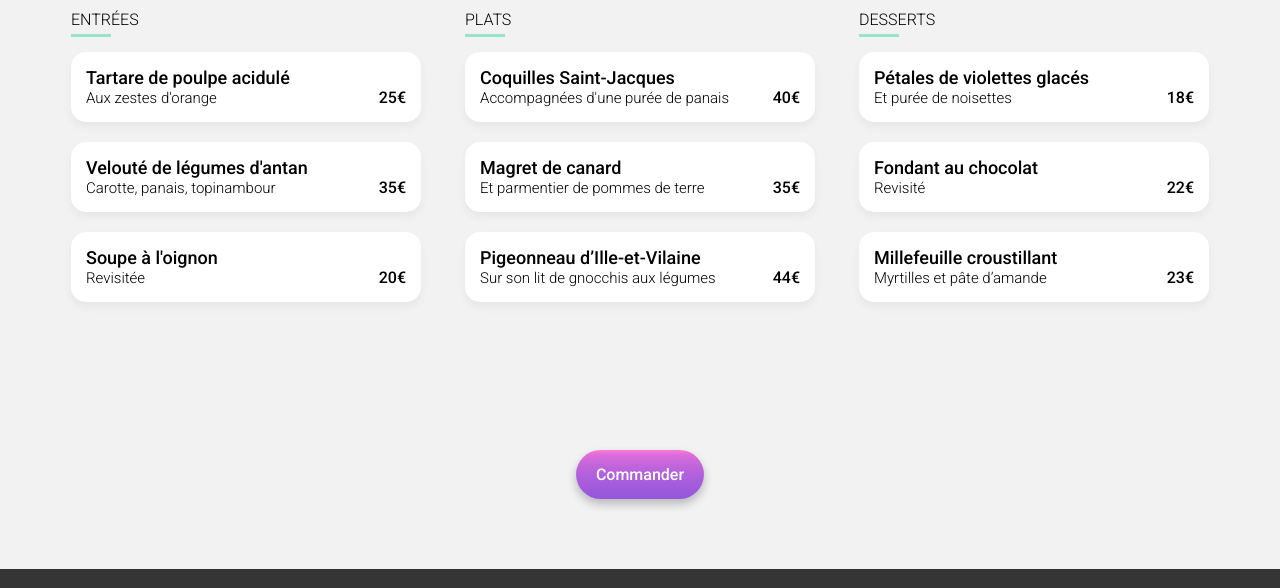
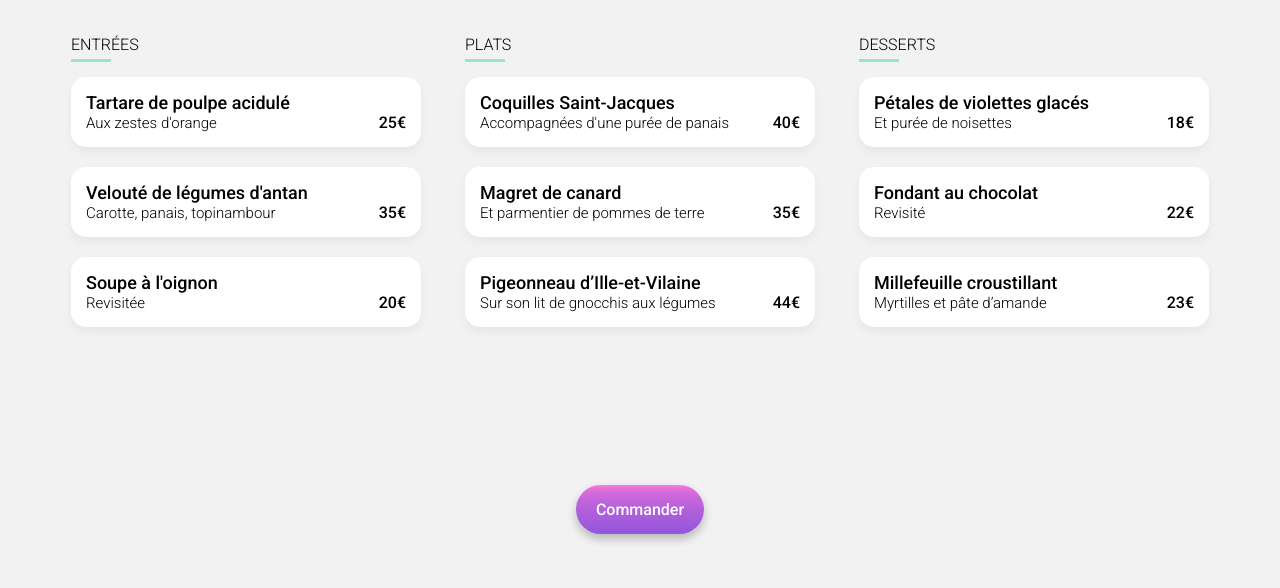
Before and after one commit to fischer-c187/P3, a plain HTML site: page pages/a-la-francaise.html in a window 1280 px wide. Shown: the part 510-1098 px from the top of the page. Drawn offline with Linux system fonts and the light colour scheme; a web font is replaced by a local one.

Commit message:
correction bug

```diff
--- a/sass/components/_title.scss
+++ b/sass/components/_title.scss
@@ -6,4 +6,8 @@
 .presentation__title {
     font-family: shrikhand, sans-serif;
     font-size: rem(28);
+
+    @include desktop {
+        font-size: rem(32);
+    }
 }
--- a/sass/layout/_presentation.scss
+++ b/sass/layout/_presentation.scss
@@ -37,6 +37,7 @@
         justify-content: space-around;
         align-items: flex-start;
         min-height: 400px;
+        margin: em(50) auto;
     }
 
     &__dishes {
```
Also changed, not shown: css/main.css, 1 other file.
